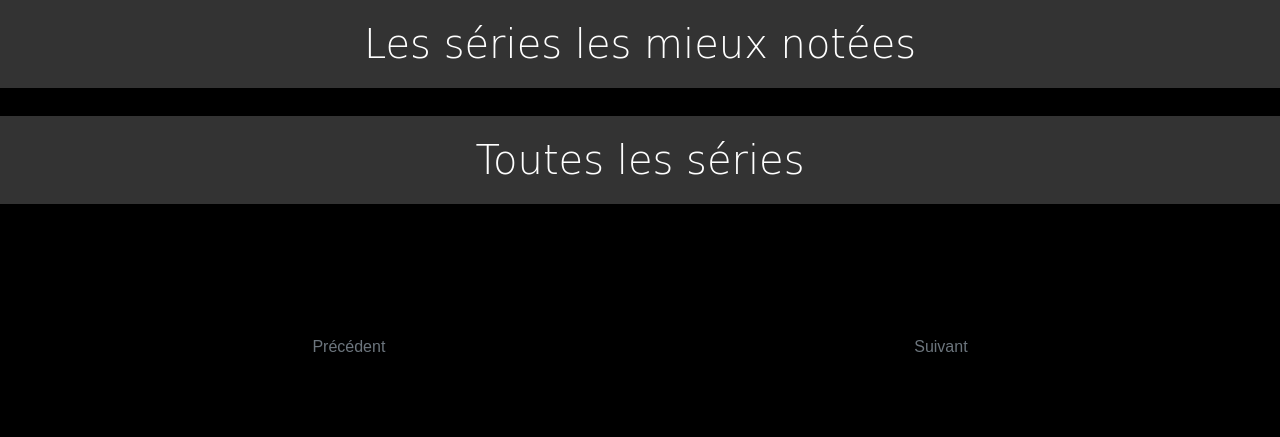
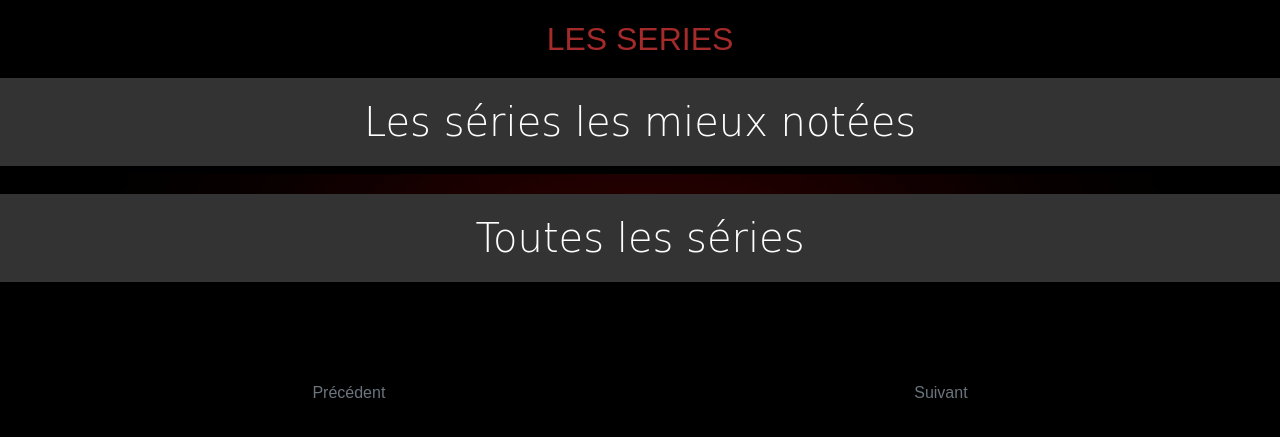
Before and after one commit to nadia-hazem/cinetech, a PHP site: page /series in a window 1280 px wide. Shown: the part 56-493 px from the top of the page. Run offline with PHP 8.4, Linux system fonts and the light colour scheme; data that the repository does not hold is empty; some libraries are stand-ins or nearby versions; some web fonts are replaced.

Commit message:
améliorations css

```diff
--- a/public/css/style.css
+++ b/public/css/style.css
@@ -49,20 +49,6 @@ p {
     padding: 10px;
 }
 
-.grid-items {
-    display: grid;
-    grid-template-columns: repeat(auto-fit, minmax(250px, 1fr));
-    grid-gap: 1rem;
-    padding: 1rem;
-}
-/* pour une grille de 4 films */
-/* .grid-movies {
-    display: grid;
-    grid-template-columns: repeat(4, 1fr);
-    grid-gap: 1rem;
-    padding: 1rem;
-}
- */
 
 .hero {
     background-image: url("/public/img/cinema.jpg");
@@ -114,10 +100,11 @@ p {
 
 /****************class pour chaque item****************/
 .item {
-    min-width: 250px;
-    min-height: 350px;
-    max-width: 250px;
-    max-height: 350px;
+    min-width: 270px;
+    min-height: 400px;
+    max-width: 270px;
+    max-height: 400px;
+    object-fit: fill;
     object-position: center center;
     margin: 1rem;
     scroll-snap-align: center;
@@ -138,6 +125,19 @@ p {
 .item:hover .item-overlay {
     opacity: .8;
 }
+
+/* h2.item-title {
+    font-size: 1rem!important;
+    color: brown;
+    z-index: 99;
+    position: relative;
+    text-align: center;
+}
+
+.item:hover h2.item-title  {
+    color: #fff;
+    background-color: rgbe(0, 0, 0, 0.8);
+} */
 
 .item img {
     width: 100%;
@@ -179,6 +179,18 @@ p {
     display: inline-block;
     line-height: 1.3;
     padding-bottom: 40px;
+}
+
+.grid-items {
+    /* display: grid;
+    grid-template-columns: repeat(auto-fit, minmax(250px, 1fr));
+    grid-gap: 1rem;
+    padding: 1rem; */
+
+    /* pour une grille de 4 films */
+    display: grid;
+    grid-template-columns: repeat(4, 1fr);
+    grid-gap: 1rem;
 }
 
 /***************select****************/
@@ -262,6 +274,15 @@ p {
 /***************************
     *  PAGE FILMS & SERIES
 ***************************/
+.title {
+    font-family: 'Oswald', sans-serif;
+    font-size: 2rem;
+    color: brown!important;
+    background: #000;
+    text-align: center;
+    margin: 0;
+}
+
 .aura {
     background: url(/public/img/aura.jpg) no-repeat center center fixed;
     background-position: center;
--- a/public/js/serie-detail.js
+++ b/public/js/serie-detail.js
@@ -7,7 +7,7 @@ const similarSeries = document.querySelector("#similar-series");
 
 function createDetailElement(serie) {
     const detailDiv = document.createElement('div');
-    detailDiv.classList.add('detail','row','justify-content-center','flex-wrap','mt-2','pt-2');
+    detailDiv.classList.add('detail','row','justify-content-center','flex-wrap','my-5');
 
     // container left
     //*************************************************** */
@@ -265,7 +265,7 @@ async function fetchDetail(serieId) {
 
 async function fetchSimilarseries(serieId) {
     try {
-        const response = await fetch(`https://api.themoviedb.org/3/tv/${serieId}/similar?language=fr-FR&page=1`, options);
+        const response = await fetch(`https://api.themoviedb.org/3/tv/${serieId}/similar?language=fr-FR&poster_path!=null&page=1`, options);
         const similarSeriesData = await response.json();
 
         similarSeries.innerHTML = '';
--- a/src/View/series.php
+++ b/src/View/series.php
@@ -12,15 +12,19 @@
 
     <main>
 
+        <div class="title">
+            <h1 class="title">LES SERIES</h1>
+        </div>
+
         <h1>Les séries les mieux notées</h1>
 
-        <div id="top-rated-series" class="d-flex"></div>
+        <div id="top-rated-series" class="aura d-flex"></div>
 
         <h1>Toutes les séries</h1>
 
         <div id="genre-container" class="list-group-horizontal unstyled text-secondary"></div>
 
-        <div id="all-series" class="d-flex flex-wrap grid-items justify-content-between"></div>
+        <div id="all-series" class="aura d-flex flex-wrap grid-items justify-content-between"></div>
 
         <div class="d-flex justify-content-center m-5">
             <button id="prev-page-btn" class="pagination-btn m-auto text-secondary">Précédent</button>
```
Also changed, not shown: public/js/film-detail.js (+9 -8 lines), src/View/films.php (+6 -1 lines), 1 other file.
